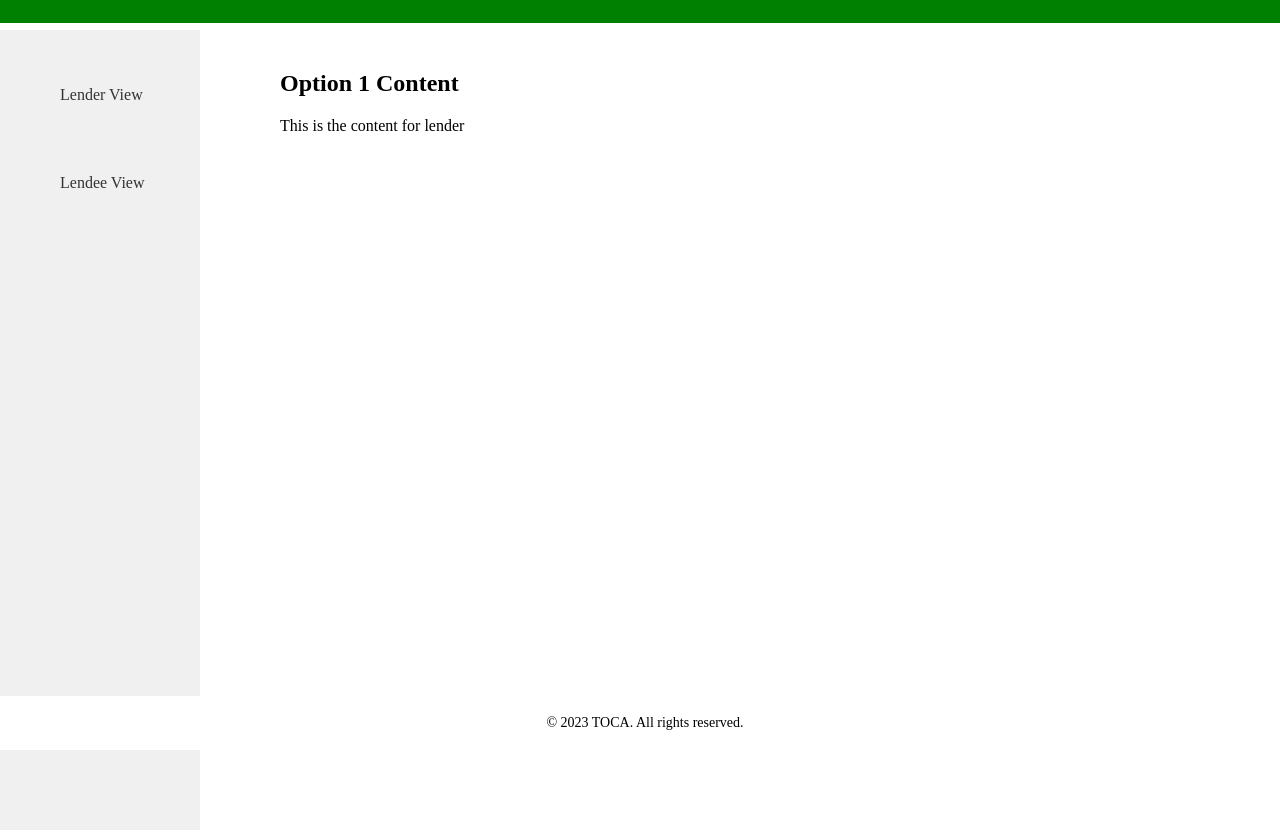
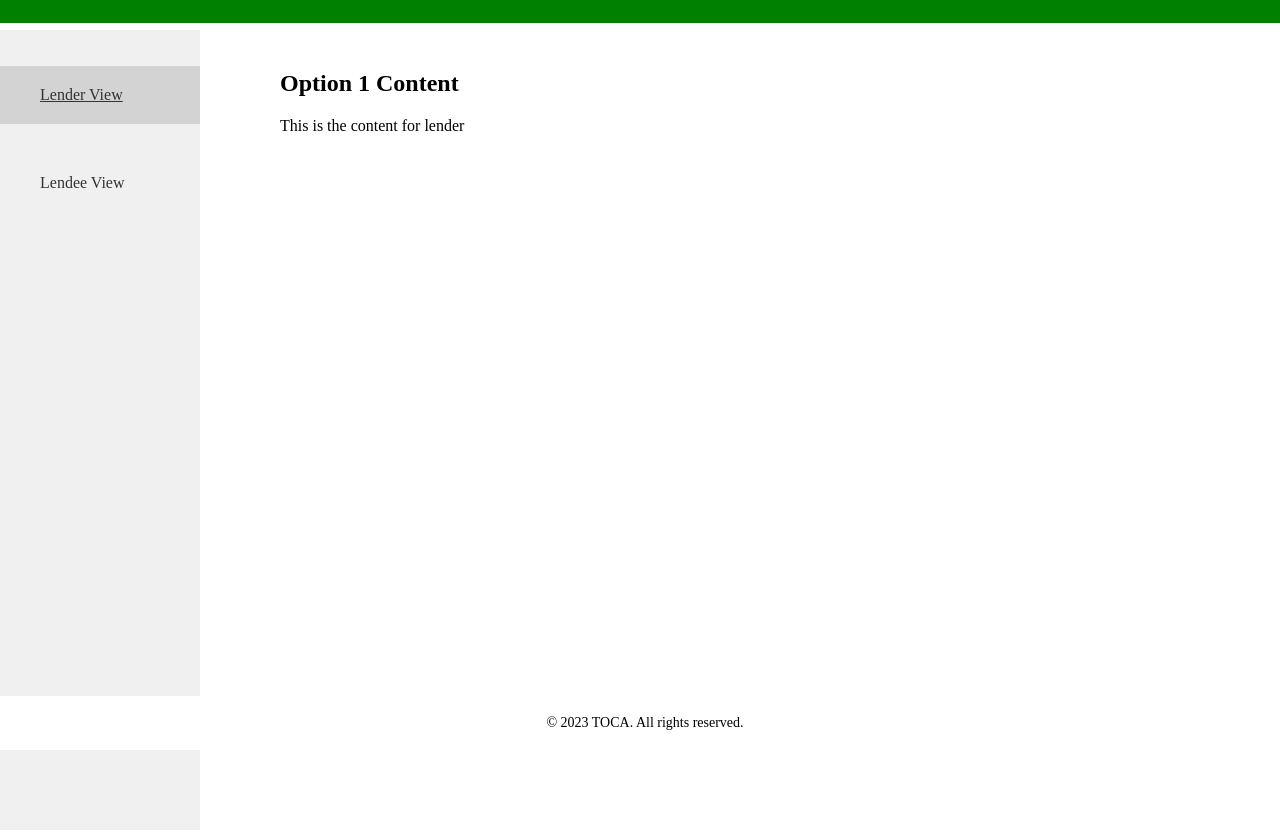
Before and after one commit to avgelix/cico-frontend, a website: page activeloans.html in a window 1280 px wide. Both pictures are taken after a click on the link "Lender View". Shown: the part 50-888 px from the top of the page. Drawn offline with Linux system fonts and the light colour scheme.

Commit message:
Modify loan details

```diff
--- a/activeloans.html
+++ b/activeloans.html
@@ -13,8 +13,8 @@
 
     <div class="sidebar">
         <ul>
-            <li><a href="#" onclick="showContent('lender')">Lender View</a></li>
-            <li><a href="#" onclick="showContent('lendee')">Lendee View</a></li>
+            <li><a href="#" class="sidebarClick" onclick="showContent('lender')">Lender View</a></li>
+            <li><a href="#" class="sidebarClick" onclick="showContent('lendee')">Lendee View</a></li>
         </ul>
     </div>
 
--- a/createloan.js
+++ b/createloan.js
@@ -18,7 +18,7 @@ document.addEventListener('DOMContentLoaded', () => {
           const requestData = {
             monthlyPayment: monthlyPaymentInput,
             method: 'mortgage',
-            apr: interestRateInput * 12,
+            apr: interestRateInput *25,
             balance: balanceInput,
             loanTerm: Math.ceil(balanceInput / monthlyPaymentInput),
             date: startDateInput
--- a/screen.css
+++ b/screen.css
@@ -112,17 +112,27 @@
     background-color: #fff;
     border: none;
     text-decoration: underline;
+    color: black;
   }
-
 
   .sidebar {
     width: 200px;
     background-color: #f0f0f0;
     margin-top: 0px;
+    padding-left: 0px;
+    margin-left:0px;
+  }
+
+  .sidebar ul {
+    padding-left: 0px;
   }
   .sidebar ul > li {
     list-style: none;
     padding-top: 20px;
+  }
+
+  .sidebar ul > li > a {
+    padding-left: 40px;
   }
 
   .sidebar a {
@@ -137,8 +147,8 @@
     background-color: lightgreen;
   }
 
-  .sidebar > a:target {
-    background-color: lightgreen;
+  .sidebarClick:focus {
+    background-color: lightgrey;
     text-decoration: underline;
   }
 
```
